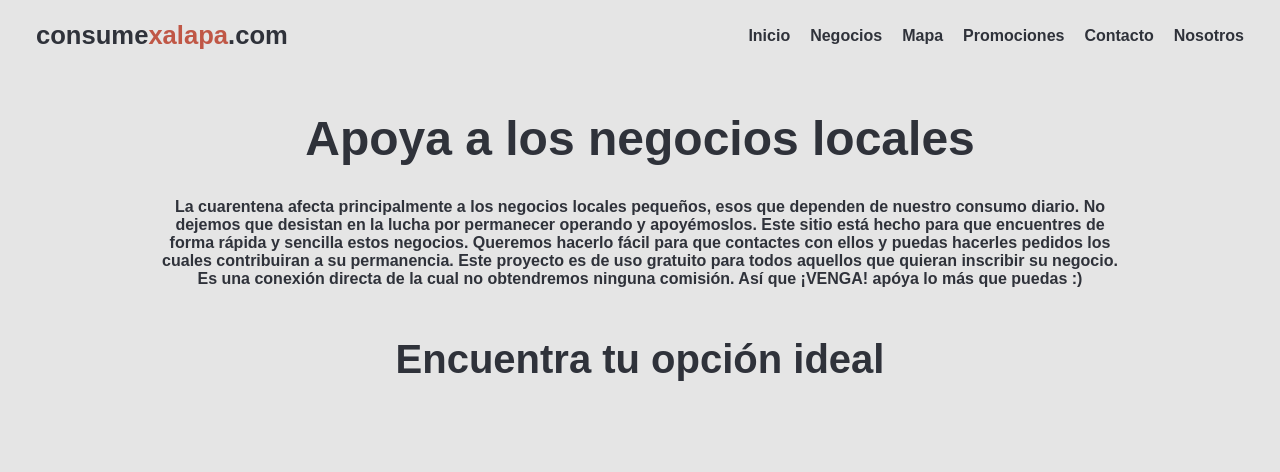
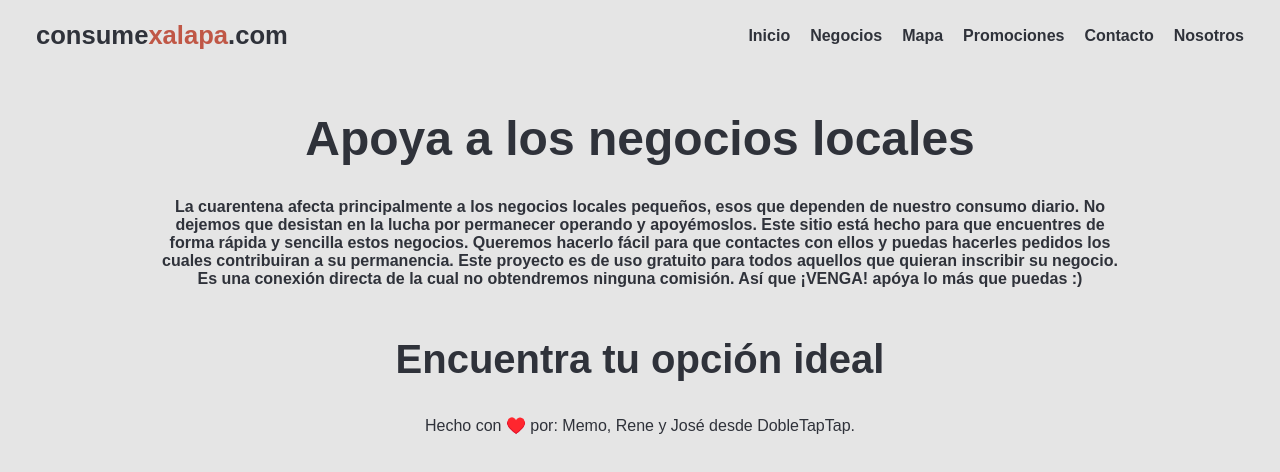
Before and after one commit to JoseCrz/consume-xalapa, a Next.js app: page / in a window 1280 px wide. Shown: the top 472 px of the page. Built offline with nearby package versions, Linux system fonts and the light colour scheme.

Commit message:
Create Footer Component

```diff
--- /dev/null
+++ b/components/Footer/index.js
@@ -0,0 +1,15 @@
+import React from "react";
+
+import { Foot, A } from "./style";
+export const Footer = () => {
+  return (
+    <Foot>
+      <p>
+        Hecho con ♥️ por: <A href="https://www.memopoblete.com">Memo</A>,{" "}
+        <A href="https://reneblanco.com">Rene</A> y{" "}
+        <A href="https://josecuevas.dev">José</A> desde{" "}
+        <A href="https://dobletapta.com">DobleTapTap</A>.
+      </p>
+    </Foot>
+  );
+};
--- /dev/null
+++ b/components/Footer/style.js
@@ -0,0 +1,13 @@
+import styled from "styled-components";
+
+export const Foot = styled.footer`
+  text-align: center;
+  padding-bottom: 50px;
+`;
+
+export const A = styled.a`
+  text-decoration: none;
+  &:hover {
+    text-decoration: underline;
+  }
+`;
--- a/components/Layout/index.js
+++ b/components/Layout/index.js
@@ -1,6 +1,7 @@
 import React from "react";
 
 import { Navbar } from "../Navbar";
+import { Footer } from "../Footer";
 
 import { Main } from "./style";
 
@@ -10,6 +11,7 @@
       <Main>
         <Navbar />
         {children}
+        <Footer />
       </Main>
     </>
   );
```
